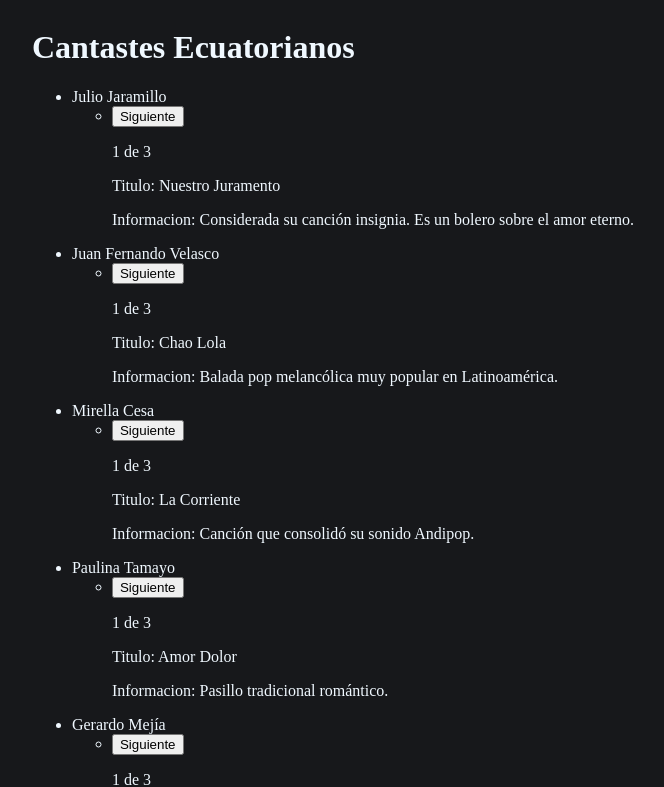
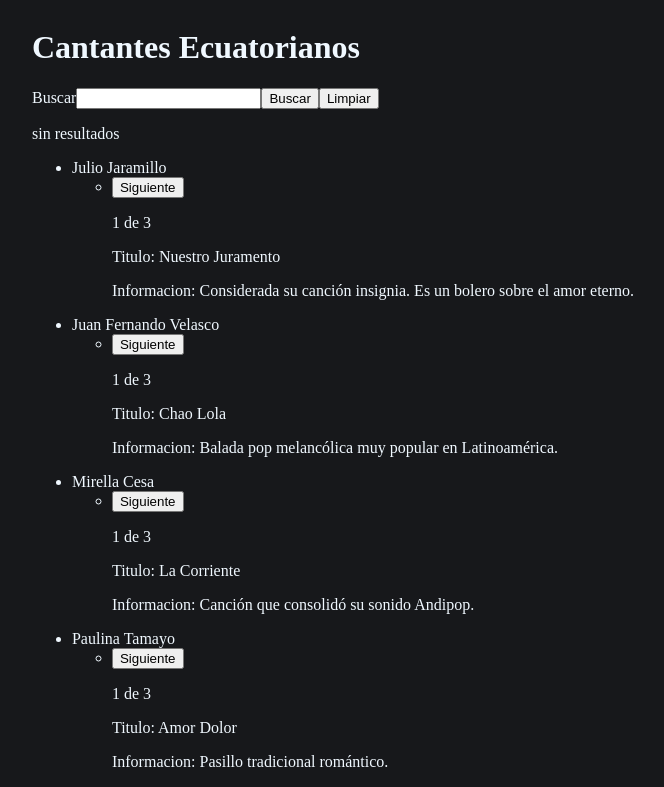
Before and after one commit to Lubswer/Taller_React, a React (Vite) app: page / in a window 1280 px wide. Shown: the top 787 px of the page, without its empty margins (307-971 px from the left). Built offline with nearby package versions, Linux system fonts and the light colour scheme.

Commit message:
Implementacion barra de busqueda falla

```diff
--- /dev/null
+++ b/src/2.agregar_interactividad/buscadorCantantes.jsx
@@ -0,0 +1,40 @@
+import { cantantes } from "./cantantesData";
+import {useState} from "react";
+
+export default function BuscadorCantantes (){
+    const [busqueda, setBusqueda] = useState("");
+    const [resultadoBusqueda, setResultadoBusqueda] = useState(false);
+
+    function buscarCantante(){
+
+        const resultadoBusqueda = cantantes.map(
+            (cantante) => {
+                if(cantante.nombre.toLowerCase().includes(busqueda.toLowerCase())){
+                    setResultadoBusqueda(!resultadoBusqueda);
+                    console.log(busqueda);
+                    return cantante;
+                }
+            }
+        )
+    return resultadoBusqueda;
+
+    }
+
+    return(
+        <div>
+        <span>Buscar</span>
+        <input type="text" value = {busqueda}
+         onChange={(e) => setBusqueda(e.target.value)}
+         />
+         {console.log(busqueda)}
+         <button onClick={() => {buscarCantante()}}>Buscar</button>
+         <button onClick={() => {setBusqueda("");
+            setResultadoBusqueda(false);
+         }}>Limpiar</button>
+         {resultadoBusqueda ? <p>El cantante existe</p> : <p> sin resultados </p>}
+
+
+        </div>
+
+    )
+}
--- a/src/2.agregar_interactividad/cardCantantes.jsx
+++ b/src/2.agregar_interactividad/cardCantantes.jsx
@@ -5,12 +5,7 @@ export default function CardCantantes (cantante){
             {cantante.nombre}
             <ul>
                 <CancionesCantantes cancion = {cantante.mejores_exitos} />
-
             </ul>
-
-
-
-
         </div>
     );
 }
--- a/src/2.agregar_interactividad/pageSingers.jsx
+++ b/src/2.agregar_interactividad/pageSingers.jsx
@@ -1,13 +1,11 @@
 import GridCantantes from "./gridCantantes.jsx"
-
+import BuscadorCantantes from "./buscadorCantantes.jsx"
 export default function PageSingers (){
     return(
         <div className="pageSingers">
-            <h1>Cantastes Ecuatorianos</h1>
+            <h1>Cantantes Ecuatorianos</h1>
+            <BuscadorCantantes/>
             <GridCantantes/>
-
-
-
         </div>
     );
 }
```
